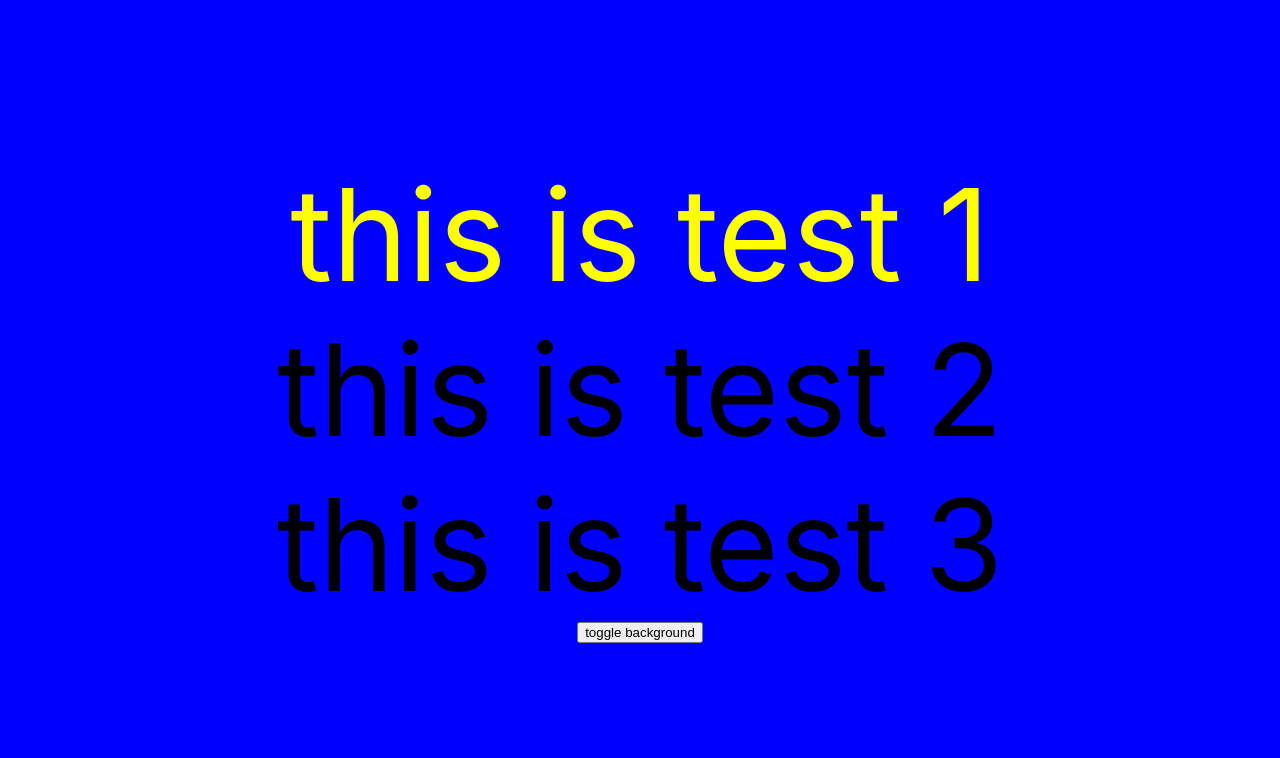
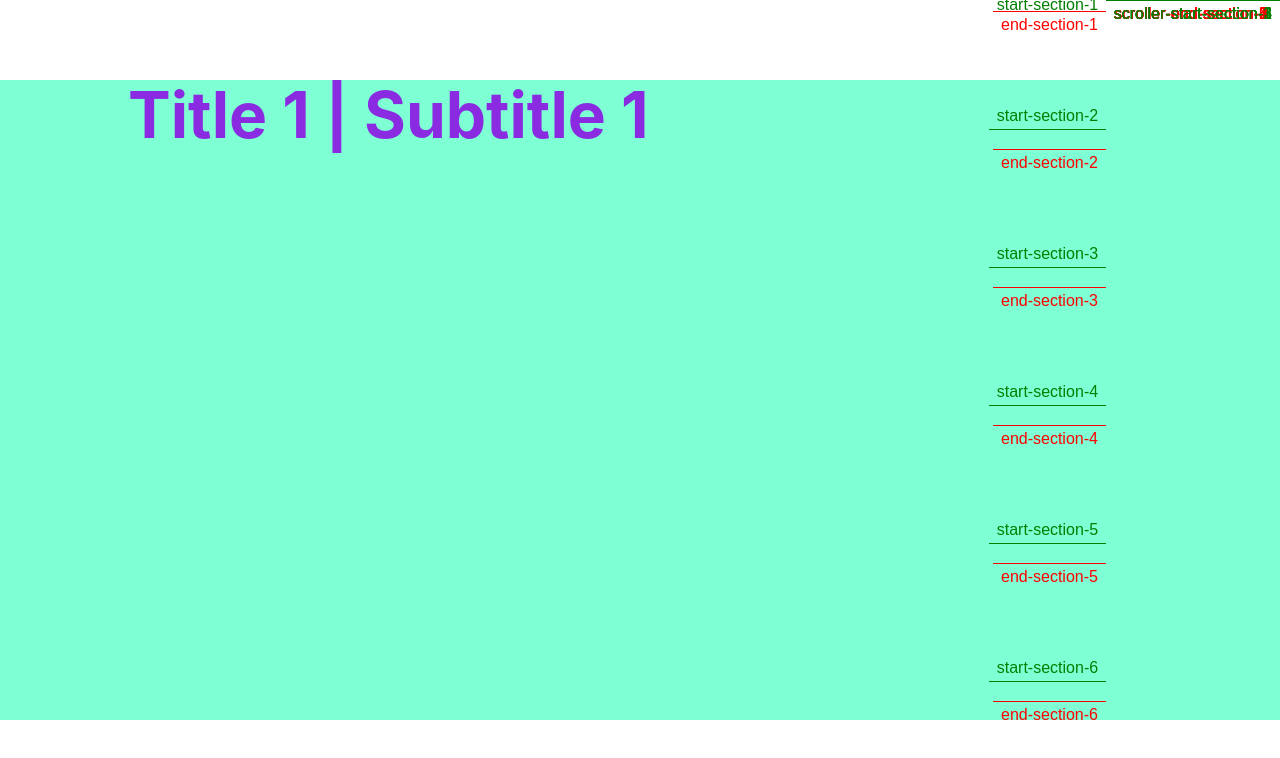
Before and after one commit to FourSqweez/gsap-scroll-trigger-nextjs, a Next.js app: page / in a window 1280 px wide. Shown: the top 758 px of the page. Built offline with nearby package versions, Linux system fonts and the light colour scheme.

Commit message:
refactor code

```diff
--- a/pages/index.tsx
+++ b/pages/index.tsx
@@ -1,56 +1,125 @@
 import Head from 'next/head'
-import Image from 'next/image'
-
 import { useEffect, useRef, useState } from 'react'
 
 import gsap from 'gsap'
+import ScrollTrigger from 'gsap/dist/ScrollTrigger'
+// import ScrollTrigger from 'gsap/ScrollTrigger'
+// ScrollTrigger
+
+gsap.registerPlugin(ScrollTrigger)
+
+const sections = [
+  {
+    id: 1,
+    title: 'Title 1',
+    subtitle: 'Subtitle 1',
+  },
+  {
+    id: 2,
+    title: 'Title 2',
+    subtitle: 'Subtitle 2',
+  },
+  {
+    id: 3,
+    title: 'Title 3',
+    subtitle: 'Subtitle 3',
+  },
+  {
+    id: 4,
+    title: 'Title 4',
+    subtitle: 'Subtitle 4',
+  },
+  {
+    id: 5,
+    title: 'Title 5',
+    subtitle: 'Subtitle 5',
+  },
+  {
+    id: 6,
+    title: 'Title 6',
+    subtitle: 'Subtitle 6',
+  },
+]
 
 export default function Home() {
-  const test1 = useRef<HTMLDivElement>(null)
-  const test2 = useRef<HTMLDivElement>(null)
-  const test3 = useRef<HTMLDivElement>(null)
-  const containerRef = useRef<HTMLDivElement>(null)
+  // const test1 = useRef<HTMLDivElement>(null)
+  // const test2 = useRef<HTMLDivElement>(null)
+  // const test3 = useRef<HTMLDivElement>(null)
+  // const containerRef = useRef<HTMLDivElement>(null)
 
-  const [background, setBackground] = useState('blue')
+  const revealRefs = useRef<HTMLElement[]>([])
 
-  const toggleBackground = () => {
-    const color = background === 'blue' ? 'orange' : 'blue'
-    setBackground(color)
+  revealRefs.current = []
 
-    console.log('button is clicked')
+  const addToRefs = (el: any) => {
+    if (el && !revealRefs.current.includes(el)) {
+      revealRefs.current.push(el)
+    }
+    console.log(revealRefs.current)
   }
 
   useEffect(() => {
-    gsap.to(containerRef.current, {
-      duration: 1,
-      backgroundColor: background,
-      ease: 'none',
+    revealRefs.current.forEach((el, index) => {
+      gsap.fromTo(
+        el,
+        { autoAlpha: 0 },
+        {
+          duration: 1,
+          autoAlpha: 1,
+          ease: 'none',
+          scrollTrigger: {
+            id: `section-${index + 1}`,
+            trigger: el,
+            start: 'top top',
+            end: '20px',
+            toggleActions: 'play none none reverse',
+            markers: true,
+          },
+        }
+      )
     })
-    console.log('bg color is changed')
-  }, [background])
+  }, [])
 
-  console.log('Global : ', test1)
+  // const [background, setBackground] = useState('blue')
 
-  useEffect(() => {
-    // console.log('in useEffect test 1 : ', test1)
-    // console.log('test 2 : ', test2)
-    //console.log('test 3 : ', test3)
+  // const toggleBackground = () => {
+  //   const color = background === 'blue' ? 'orange' : 'blue'
+  //   setBackground(color)
 
-    // gsap.from(containerRef.current, {
-    //   duration: 1,
-    //   delay: 1,
-    //   backgroundColor: 'green',
-    //   autoAlpha: 0,
-    //   ease: 'none',
-    // })
+  //   console.log('button is clicked')
+  // }
 
-    gsap.to(test1.current, {
-      delay: 1,
-      duration: '2',
-      ease: 'none',
-      color: 'yellow',
-    })
-  })
+  // useEffect(() => {
+  //   gsap.to(containerRef.current, {
+  //     duration: 1,
+  //     backgroundColor: background,
+  //     ease: 'none',
+  //   })
+  //   console.log('bg color is changed')
+  // }, [background])
+
+  // console.log('Global : ', test1)
+
+  // useEffect(() => {
+  //   // console.log('in useEffect test 1 : ', test1)
+  //   // console.log('test 2 : ', test2)
+  //   //console.log('test 3 : ', test3)
+
+  //   // gsap.from(containerRef.current, {
+  //   //   duration: 1,
+  //   //   delay: 1,
+  //   //   backgroundColor: 'green',
+  //   //   autoAlpha: 0,
+  //   //   ease: 'none',
+  //   // })
+
+  //   gsap.to(test1.current, {
+  //     delay: 1,
+  //     duration: '2',
+  //     ease: 'none',
+  //     color: 'yellow',
+  //   })
+  // })
 
   return (
     <div>
@@ -60,7 +129,7 @@ export default function Home() {
         <link rel="icon" href="/favicon.ico" />
       </Head>
 
-      <div className="container" ref={containerRef}>
+      {/* <div className="container" ref={containerRef}>
         <div id="text-test1" ref={test1}>
           this is test 1
         </div>
@@ -72,6 +141,20 @@ export default function Home() {
         </div>
 
         <button onClick={() => toggleBackground()}>toggle background</button>
+      </div> */}
+
+      <div className="content_container">
+        <div className="section_container">
+          {sections.map((section) => {
+            return (
+              <div key={section.id} ref={addToRefs} className="section_items">
+                <h4>
+                  {section.title} | {section.subtitle}
+                </h4>
+              </div>
+            )
+          })}
+        </div>
       </div>
     </div>
   )
--- a/pages/scroll.tsx
+++ b/pages/scroll.tsx
@@ -16,6 +16,7 @@ const ScrollTriggerPage = () => {
       scrollTrigger: {
         trigger: squareRef.current,
         start: 'top 30% ',
+        end: 'center 20%',
         markers: true,
         toggleClass: styles.red,
       },
--- a/styles/globals.css
+++ b/styles/globals.css
@@ -4,6 +4,7 @@ body {
   margin: 0;
   font-family: -apple-system, BlinkMacSystemFont, Segoe UI, Roboto, Oxygen,
     Ubuntu, Cantarell, Fira Sans, Droid Sans, Helvetica Neue, sans-serif;
+  overflow-y: scroll;
 }
 
 .container {
@@ -27,3 +28,36 @@ body {
 #text-test1 {
   color: red;
 }
+
+.section_container {
+  width: 100%;
+  height: 80%;
+  overflow: scroll;
+  background-color: aquamarine;
+  display: flex;
+  flex-direction: column;
+  justify-content: center;
+  align-items: center;
+  font-size: 5vw;
+  gap: 10px;
+  /* overflow-y: scroll; */
+  /* padding: 100px 0; */
+}
+
+.section_items {
+  color: blueviolet;
+  width: 80%;
+  height: 20%;
+  /* background-color: bisque; */
+  /* display: flex; */
+  /* justify-content: center; */
+  /* align-items: center; */
+}
+
+.content_container {
+  width: 100%;
+  height: 100vh;
+  display: flex;
+  justify-content: center;
+  align-items: center;
+}
```
